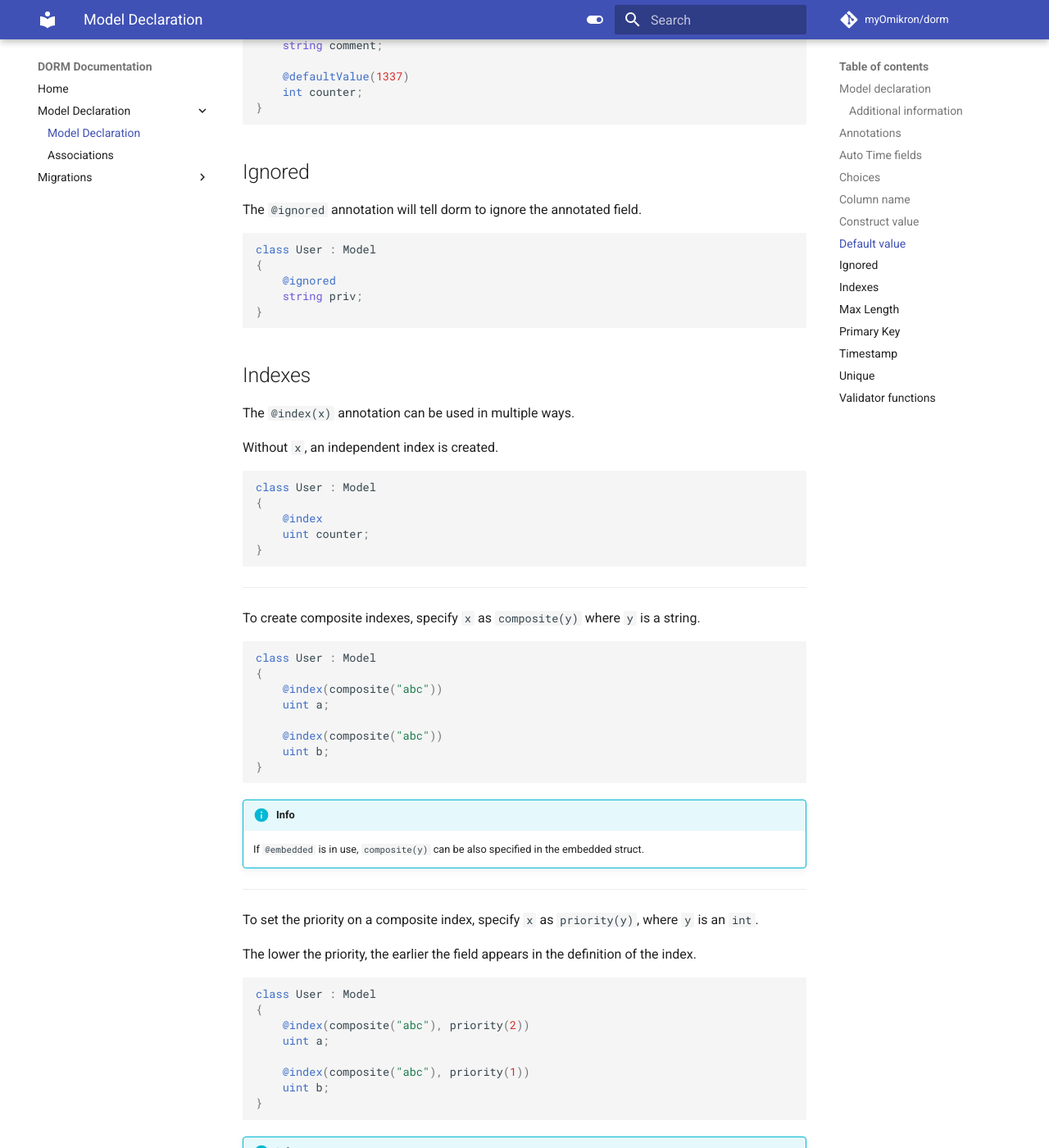
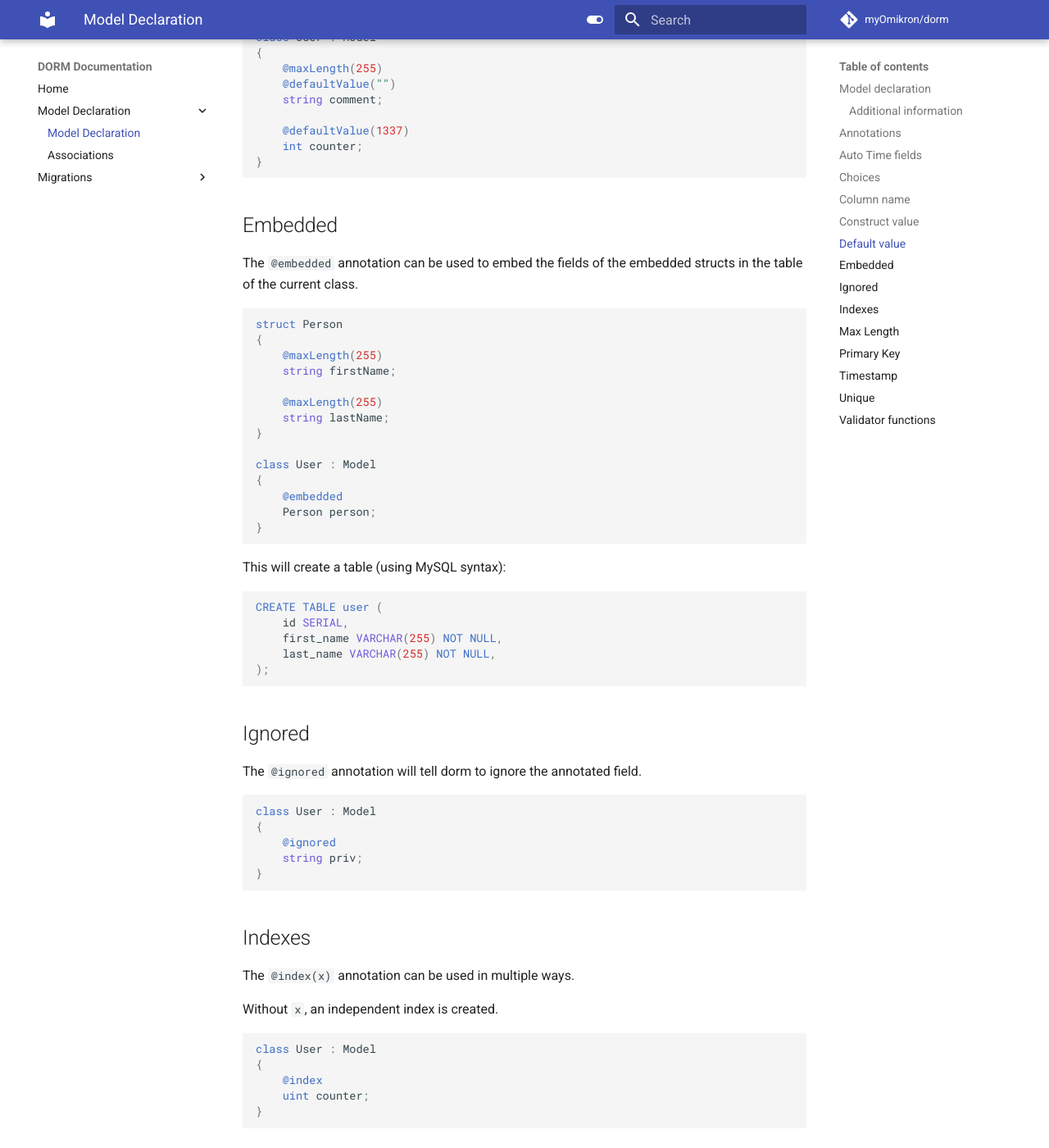
Before and after one commit to rorm-orm/rorm, an MkDocs documentation site: the page built from docs/docs/declaration/model_declaration.md, in a window 1280 px wide and 1400 px high, scrolled down 4653 px. Shown: the whole window at 82% size. Built offline with MkDocs 1.6.1 and Material for MkDocs 9.7.7, drawn with Linux system fonts in a browser that asks for light colours; comment, search, counter and statistics services are not loaded; some of the changed text lies outside the part shown.

Commit message:
Added embedded annotation

````diff
--- a/docs/docs/declaration/model_declaration.md
+++ b/docs/docs/declaration/model_declaration.md
@@ -57,6 +57,7 @@ adding another primary is possible with the `@primaryKey` annotation.
 | `@columnName(x)`        |                   any                   | Overwrite the default <br/> generated column name. [More](#column-name)                     |
 | `@constructValue!(x)`   |                   any                   | Set a constructed default value <br/> for the column. [More](#construct-value)              |
 | `@defaultValue(x)`      |                   any                   | Set a constant default value <br/> for the column. [More](#default-value)                   |
+| `@embedded`             |                `structs`                | Embed the annotated structs <br /> in the table. [More](#embedded)                          |
 | `@ignored`              |                   any                   | Ignores the annotated field. [More](#ignored)                                               |
 | `@index` or `@index(x)` |                   any                   | Create an index. [More](#indexes)                                                           |
 | `@maxLength(x)`         |      `string` or `Nullable!string`      | Set the maximum length <br/> of the `VARCHAR` type. [More](#max-length)                     |
@@ -194,6 +195,37 @@ class User : Model
     @defaultValue(1337)
     int counter;
 }
+```
+
+## Embedded
+
+The `@embedded` annotation can be used to embed the fields of the
+embedded structs in the table of the current class.
+
+```d
+struct Person
+{
+    @maxLength(255)
+    string firstName;
+
+    @maxLength(255)
+    string lastName;
+}
+
+class User : Model
+{
+    @embedded
+    Person person;
+}
+```
+
+This will create a table (using MySQL syntax):
+```sql
+CREATE TABLE user (
+    id SERIAL,
+    first_name VARCHAR(255) NOT NULL,
+    last_name VARCHAR(255) NOT NULL,
+);
 ```
 
 ## Ignored
````
